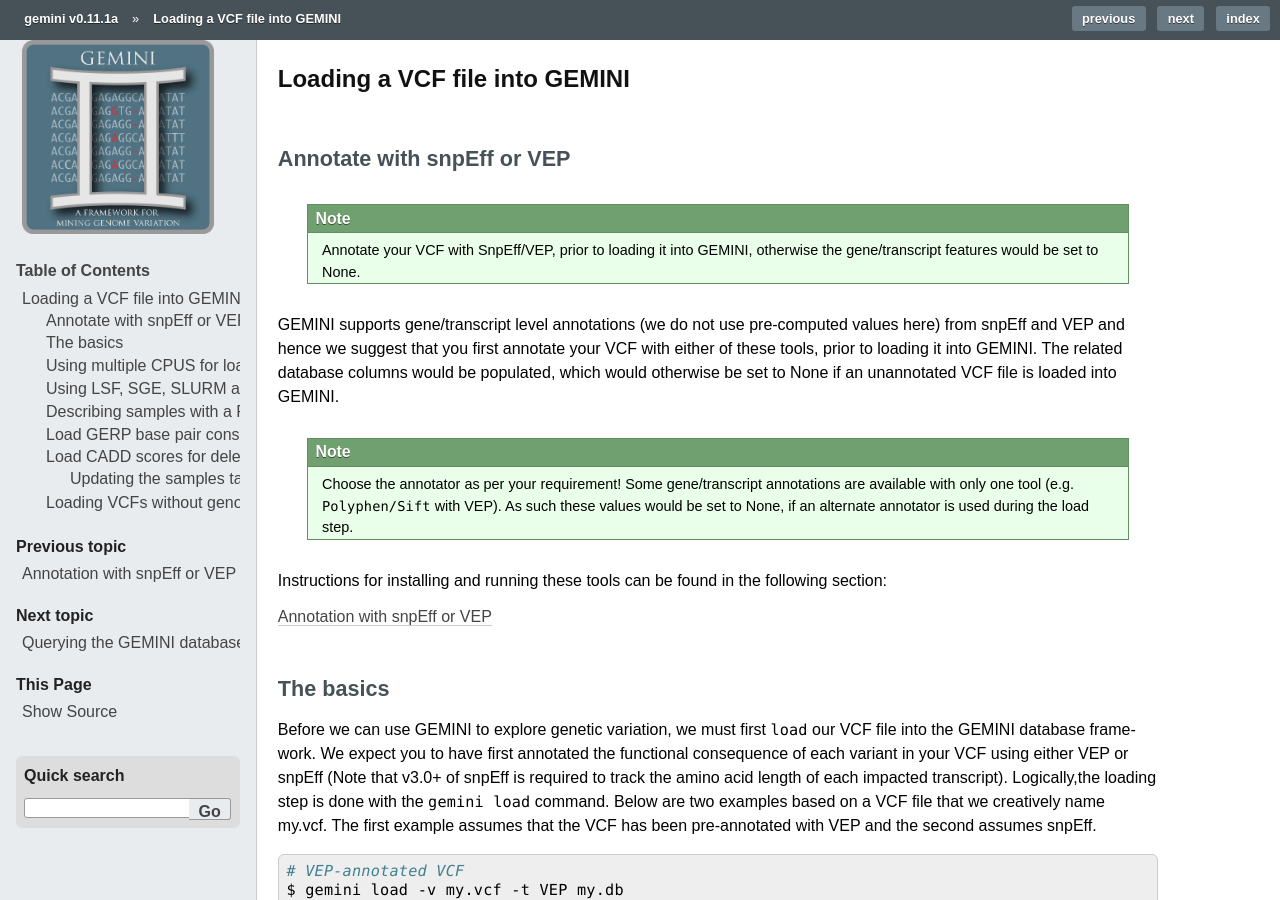
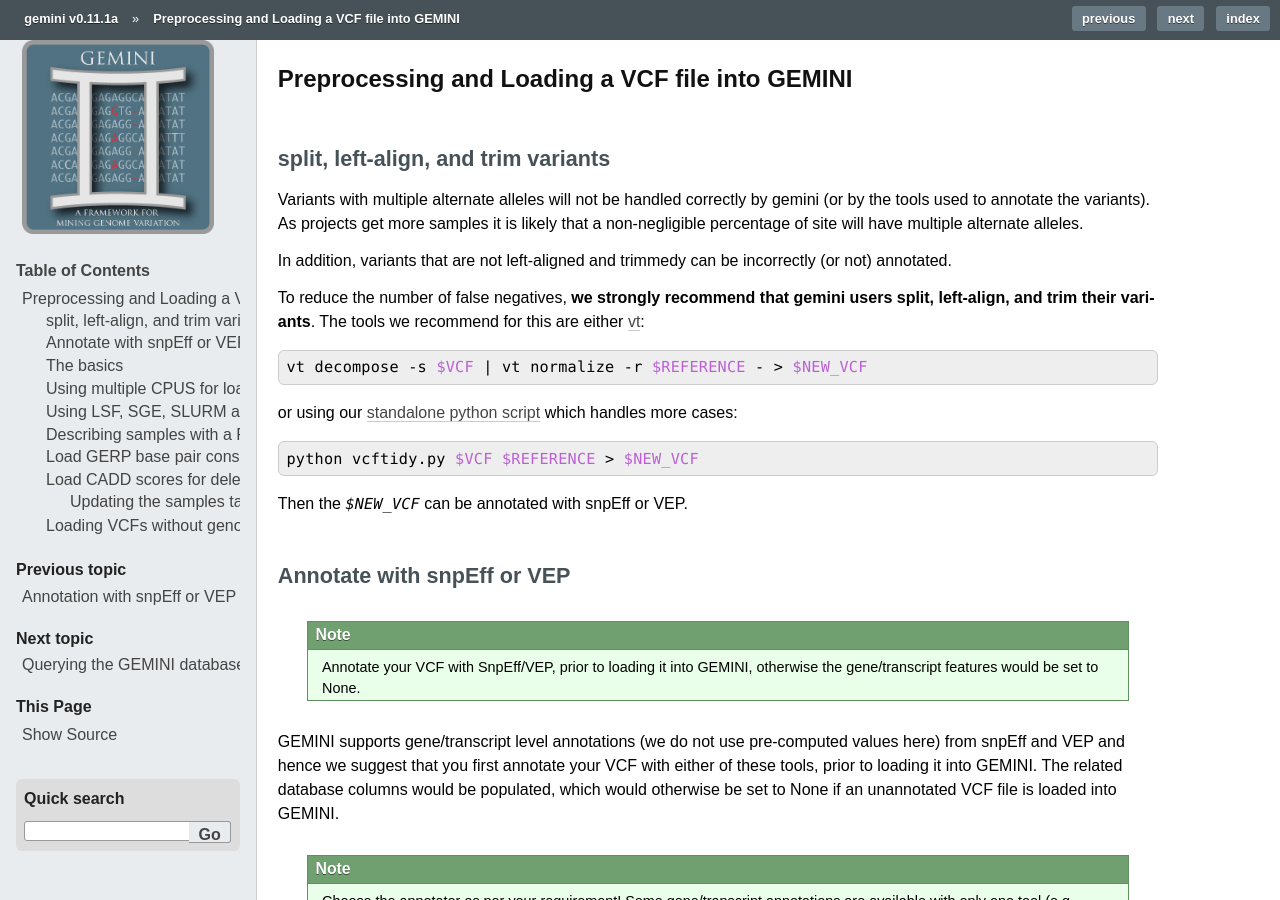
Before and after one commit to arq5x/gemini, a Sphinx documentation site: the page built from docs/content/preprocessing.rst, in a window 1280 px wide and 900 px high. Built offline with Sphinx 7.4.7, drawn with Linux system fonts in a browser that asks for light colours; formulas are drawn with MathJax 3; pages that are not in the unit, such as notebooks, are missing from menus; comment, search, counter and statistics services are not loaded; the version number is read from the project's files by our own code; some of the changed text lies outside the part shown.

Commit message:
update docs to indicate preprocessing steps.

```diff
--- a/docs/content/loading.rst
+++ b/docs/content/preprocessing.rst
@@ -1,7 +1,35 @@
-##############################
-Loading a VCF file into GEMINI
-##############################
+################################################
+Preprocessing and Loading a VCF file into GEMINI
+################################################
 
+.. _preprocess:
+
+====================================
+split, left-align, and trim variants
+====================================
+
+Variants with multiple alternate alleles will not be handled correctly by gemini (or by the tools
+used to annotate the variants). As projects get more samples it is likely that a non-negligible
+percentage of site will have multiple alternate alleles.
+
+In addition, variants that are not left-aligned and trimmedy can be incorrectly (or not)
+annotated.
+
+To reduce the number of false negatives, **we strongly recommend that gemini users split,
+left-align, and trim their variants**. The tools we recommend for this are either `vt <https://github.com/atks/vt>`_:
+
+.. code-block:: bash
+
+    vt decompose -s $VCF | vt normalize -r $REFERENCE - > $NEW_VCF
+
+
+or using our `standalone python script <https://github.com/quinlan-lab/vcftidy>`_ which handles more cases:
+
+.. code-block:: bash
+
+    python vcftidy.py $VCF $REFERENCE > $NEW_VCF
+
+Then the `$NEW_VCF` can be annotated with snpEff or VEP.
 
 ==============================
 Annotate with snpEff or VEP
@@ -192,3 +220,4 @@
 To do.
 
 .. _PED: http://pngu.mgh.harvard.edu/~purcell/plink/data.shtml#ped
+.. _vt-paper: http://pngu.mgh.harvard.edu/~purcell/plink/data.shtml#ped
--- a/docs/index.rst
+++ b/docs/index.rst
@@ -56,7 +56,7 @@
    content/installation
    content/quick_start
    content/functional_annotation
-   content/loading
+   content/preprocessing
    content/querying
    content/tools
    content/browser
```
Also changed, not shown: docs/content/quick_start.rst (+7 -0 lines).
